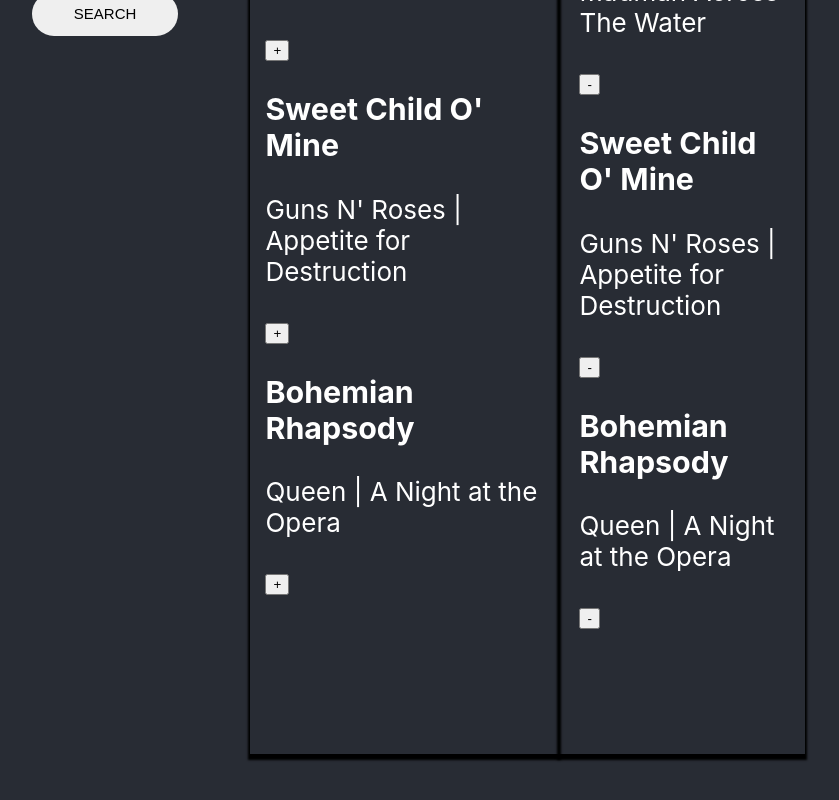
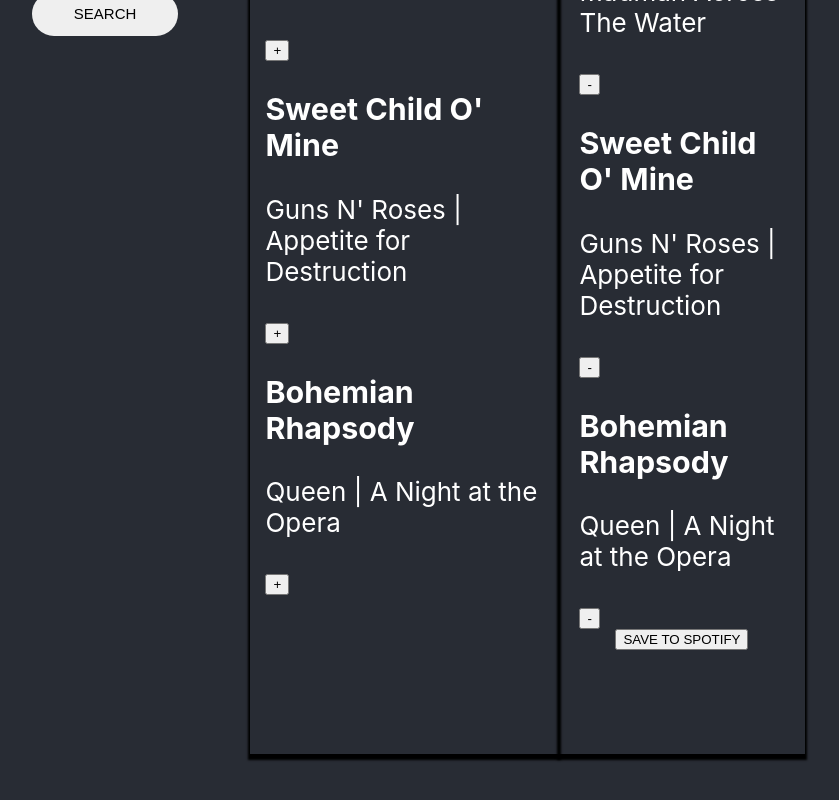
Before and after one commit to Wakodono/react-jamming, a React (Create React App) app in the folder jamming/: page / in a window 1280 px wide. Shown: the part 342-1142 px from the top of the page, without its empty margins (257-1096 px from the left). Built offline with nearby package versions, Linux system fonts and the light colour scheme.

Commit message:
implement saving the playlist to a user's account

```diff
--- a/jamming/src/components/App/App.js
+++ b/jamming/src/components/App/App.js
@@ -8,26 +8,34 @@
 const App = () => {
 
   const [playlistName, setPlaylistName] = useState("New Playlsit")
+
   const [playlistTracks, setPlaylistTracks] = useState([
     {
       id: 1,
       name: 'Tiny Dancer',
       artist: 'Elton John',
       album: 'Madman Across The Water',
+      uri: 'spotify:track:4iV5W9uYEdYUVa79Axb7Rh',
     },
     {
       id: 2,
       name: `Sweet Child O' Mine`,
       artist: `Guns N' Roses`,
       album: 'Appetite for Destruction',
+      uri: 'spotify:track:7xGfFoTpQ2E7fRF5lN10tr',
     },
     {
       id: 3,
       name: 'Bohemian Rhapsody',
       artist: 'Queen',
       album: 'A Night at the Opera',
+      uri: 'spotify:track:6UxjVlJN1ieOLKrNSNzQPA'
     },
   ])
+
+  const [saved, setSaved] = useState(false)
+
+  const [saving, setSaving] = useState(false)
 
   const searchResults = [
     {
@@ -70,6 +78,21 @@
     setPlaylistName(name)
   }, [])
 
+  const savePlaylist = useCallback(() => {
+    const trackURIs = playlistTracks.map(track => track.uri)
+
+    const playlistData = {
+      name: playlistName,
+      tracks: trackURIs
+    }
+
+    console.log(playlistData)
+
+    setPlaylistName("New Playlist")
+
+    setPlaylistTracks([])
+  }, [playlistTracks, playlistName])
+
   return (
     <div>
       <h1>
@@ -83,7 +106,8 @@
             playlistName={playlistName}
             playlistTracks={playlistTracks}
             onNameChange={updatePlaylistName}
-            onRemove={removeTrack} />
+            onRemove={removeTrack}
+            onSave={savePlaylist} />
         </div>
       </div>
     </div>
--- a/jamming/src/components/Playlist/Playlist.js
+++ b/jamming/src/components/Playlist/Playlist.js
@@ -2,23 +2,26 @@
 import "./Playlist.css"
 import Tracklist from '../Tracklist/Tracklist'
 
-const Playlist = (props) => {
+const Playlist = ({ playlistTracks, onRemove, onNameChange, onSave }) => {
     // console.log("These came from App", props)
     const handleNameChange = useCallback(
         event => {
-            props.onNameChange(event.target.value)
+            onNameChange(event.target.value)
         },
-        [props.onNameChange]
+        [onNameChange]
     )
 
     return (
         <div className='Playlist'>
             <input onChange={handleNameChange} defaultValue={"New Playlist"} />
             <Tracklist
-                tracks={props.playlistTracks}
+                tracks={playlistTracks}
                 isRemoval={true}
-                onRemove={props.onRemove}
+                onRemove={onRemove}
             />
+            <button className='Playlist-save' onClick={onSave}>
+                SAVE TO SPOTIFY
+            </button>
         </div>
     )
 }
--- a/jamming/src/components/Tracklist/Tracklist.js
+++ b/jamming/src/components/Tracklist/Tracklist.js
@@ -12,6 +12,7 @@
                         onAdd={props.onAdd}
                         isRemoval={props.isRemoval}
                         onRemove={props.onRemove}
+                        onSave={props.onSave}
                     />
                 )
             })}
```
